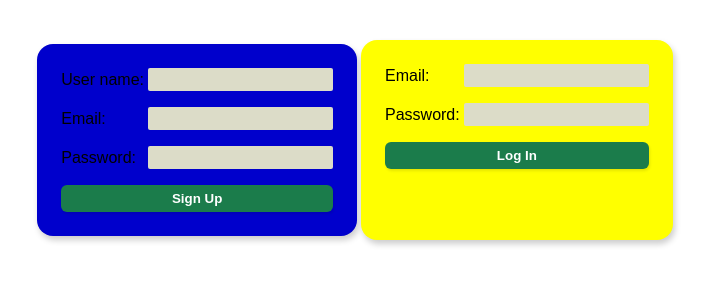
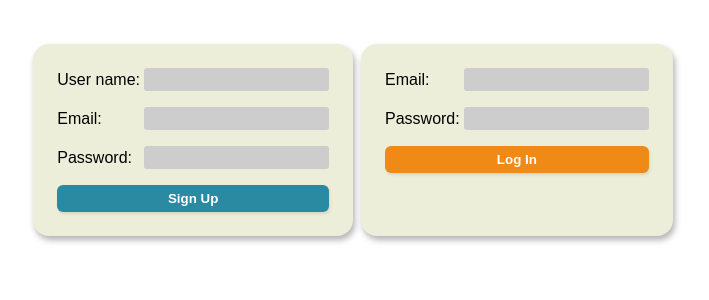
Before and after one commit to koukol-p/message-board, a Vue app: page / in a window 1280 px wide. Shown: the top 300 px of the page, without its empty margins (287-996 px from the left). Built offline with nearby package versions, Linux system fonts and the light colour scheme.

Commit message:
button styling, theme

```diff
--- a/src/assets/_variables.scss
+++ b/src/assets/_variables.scss
@@ -1 +1,9 @@
-$myblue: #00c;
+$primary: #2a8aa2;
+$primary-d: #216e82;
+$secondary: #ef8a17;
+$secondary-d: #d2770f;
+$warning: #d00000;
+$warning-d: #b80000;
+$dark: #424242;
+$dark-d: #333;
+$offwhite: #edeeda;
--- a/src/assets/base.scss
+++ b/src/assets/base.scss
@@ -1,3 +1,4 @@
+@import "./variables.scss";
 body {
   margin: 0;
   padding: 0;
@@ -12,10 +13,29 @@ body {
   margin-bottom: 1rem;
 }
 input {
-  border-radius: 2px;
-  background-color: rgb(220, 220, 200);
+  border-radius: 3px;
+  background-color: rgb(205, 205, 205);
   outline: none;
   border: none;
   margin-left: 4px;
   padding: 4px;
 }
+.primary {
+  background-color: $primary;
+}
+.secondary {
+  background-color: $secondary;
+}
+.warning {
+  background-color: $warning;
+}
+.form-container {
+  display: flex;
+  flex-direction: column;
+  margin: 4px;
+  min-width: 210px;
+  background-color: $offwhite;
+  padding: 1.5rem;
+  border-radius: 1rem;
+  box-shadow: 2px 4px 6px rgba(0, 0, 0, 0.3);
+}
--- a/src/components/LoginForm.vue
+++ b/src/components/LoginForm.vue
@@ -1,5 +1,5 @@
 <template>
-    <form>
+    <form class="form-container">
         <div class="input-group">
             <label for="email">Email:</label>
             <input id="email" type="email" required v-model="email">
@@ -9,7 +9,7 @@
             <label for="password">Password:</label>
             <input id="password" type="password" required v-model="password">
         </div>
-        <Button type="submit">Log In</Button>
+        <Button theme="secondary" type="submit">Log In</Button>
     </form>
 </template>
 
@@ -22,17 +22,5 @@ const password = ref("")
 </script>
 
 <style scoped lang="scss">
-    form {
-        display: flex;
-        flex-direction: column;
-
-        min-width: 210px;
-        background-color: yellow;
-        padding: 1.5rem;
-        border-radius: 1rem;
-        box-shadow: 2px 4px 6px rgba(0,0,0,0.2);
-
-    }
-
 
 </style>
--- a/src/components/SignupForm.vue
+++ b/src/components/SignupForm.vue
@@ -1,5 +1,5 @@
 <template>
-    <form>
+    <form class="form-container">
         <div class="input-group">
             <label for="username">User name:</label>
             <input id="username" type="text" required v-model="username">
@@ -14,7 +14,7 @@
             <label for="password">Password:</label>
             <input id="password" type="password" required v-model="password">
         </div>
-        <Button type="submit">Sign Up</Button>
+        <Button theme="primary" type="submit">Sign Up</Button>
     </form>
 </template>
 
@@ -23,39 +23,11 @@ import { ref } from 'vue';
 import Button from "@/components/shared/Button.vue"
 
 
-
 const username = ref("")
 const email = ref("")
 const password = ref("")
 </script>
 
 <style scoped lang="scss">
-    @import "@/assets/_variables.scss";
-    form {
-        display: flex;
-        flex-direction: column;
-        margin: 4px;
-        min-width: 210px;
-        background-color: $myblue;
-        padding: 1.5rem;
-        border-radius: 1rem;
-        box-shadow: 2px 4px 6px rgba(0,0,0,0.2);
 
-    }
-
-    .input-group {
-        display: flex;
-        justify-content: space-between;
-        align-items: center;
-        margin-bottom: 1rem;
-    }
-    .input-group input {
-        border-radius: 2px;
-        background-color: rgb(220, 220, 200);
-        outline: none;
-        border: none;
-        margin-left: 4px;
-        padding: 4px;
-
-    }
 </style>
--- a/src/components/shared/Button.vue
+++ b/src/components/shared/Button.vue
@@ -1,5 +1,5 @@
 <template>
-    <button @click="$emit('click')"><slot></slot></button>
+    <button :type="type" :class="style" @click="$emit('click')"><slot></slot></button>
 </template>
 
 <script setup>
@@ -7,18 +7,35 @@ const props = defineProps({
     type: String,
     theme: String,
 })
+console.log(props)
+const style = {
+    primary: props.theme === "primary",
+    secondary: props.theme === "secondary",
+    warning: props.theme === "warning"
+}
 
 
 </script>
 
-<style scoped>
+<style scoped lang="scss">
+@import "@/assets/_variables.scss";
     button {
+        cursor: pointer;
         border: 0;
         padding: 6px 4px;
         border-radius: 6px;
-        background-color:  rgb(27, 124, 75);
         color: white;
         font-weight: bold;
-        box-shadow: 1px 2px 3px rgb(0,0,0,0.1)
+        box-shadow: 1px 2px 3px rgb(0,0,0,0.1);
+
+    }
+    .primary:hover {
+        background-color: $primary-d;
+    }
+    .secondary:hover {
+        background-color: $secondary-d;
+    }
+    .warning:hover {
+        background-color: $warning-d;
     }
 </style>
--- a/src/views/WelcomeView.vue
+++ b/src/views/WelcomeView.vue
@@ -1,5 +1,5 @@
 <template>
-<div class="form-container">
+<div class="container">
     <SignupForm></SignupForm>
     <LoginForm />
 </div>
@@ -14,8 +14,9 @@ export default {
 </script>
 
 <style>
-.form-container {
+.container {
     display: flex;
+
     justify-content: center;
     padding-top: 40px;
     height: 100%;
```
